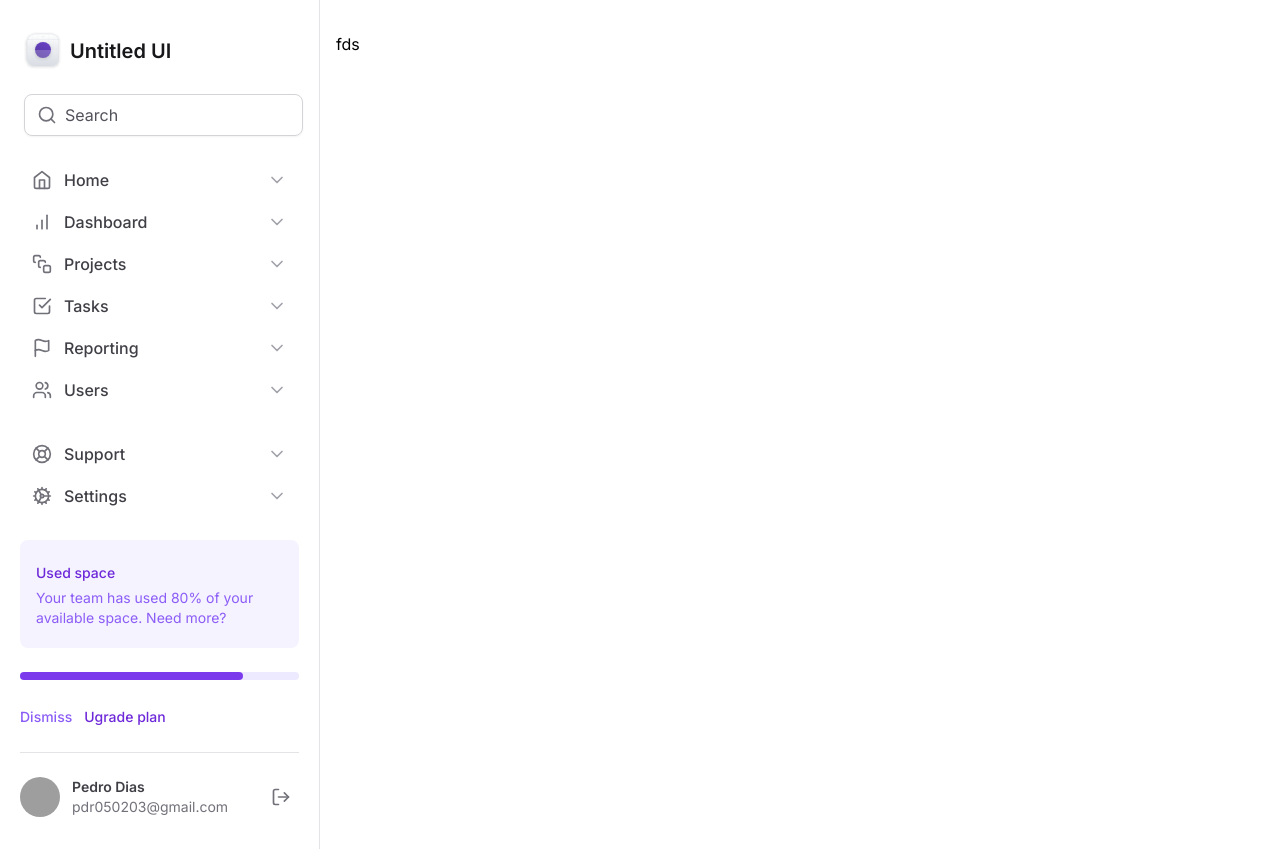
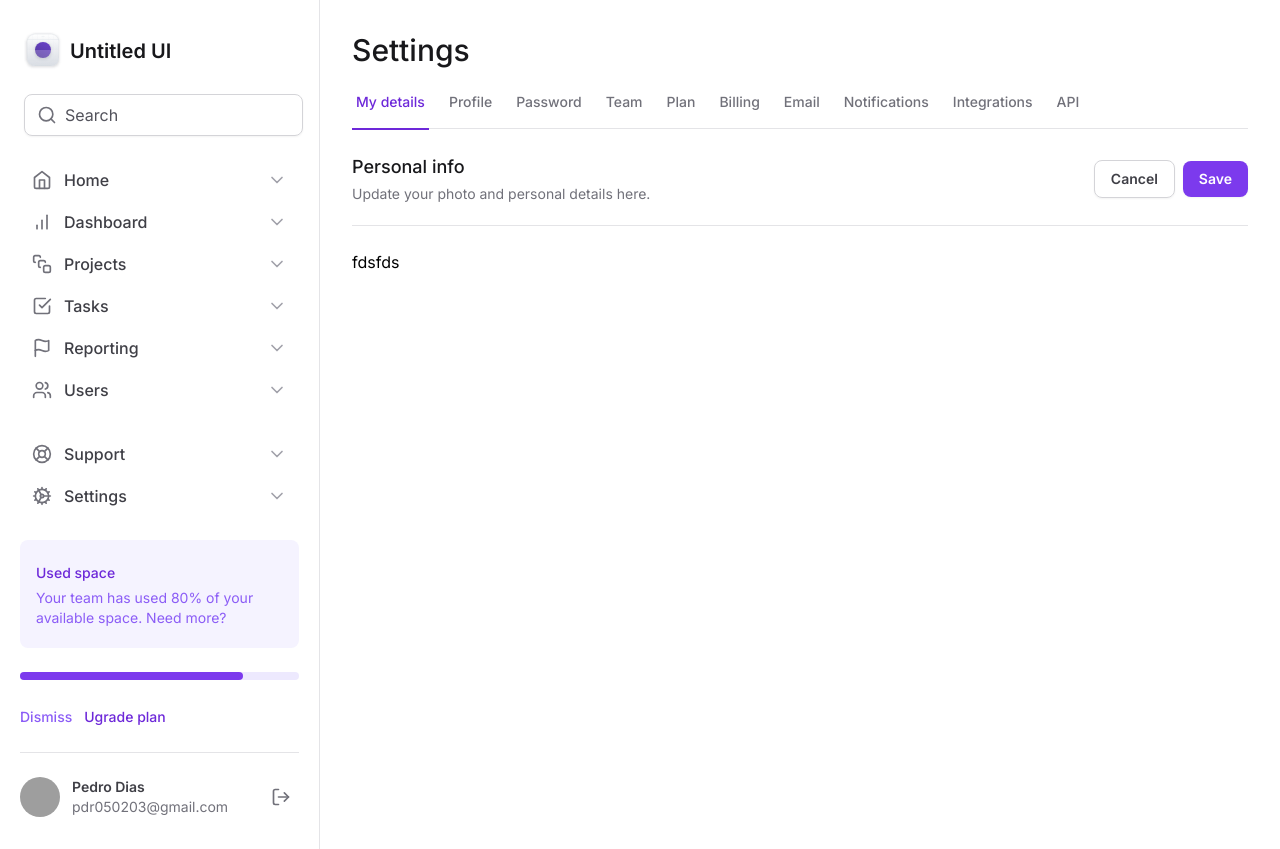
Before and after one commit to diaspd/untitled-ui, a Next.js app: page / in a window 1280 px wide. Built offline with nearby package versions, Linux system fonts and the light colour scheme; grey boxes are pictures that could not be loaded.

Commit message:
added tabs

```diff
--- a/package.json
+++ b/package.json
@@ -9,12 +9,14 @@
     "lint": "next lint"
   },
   "dependencies": {
+    "@radix-ui/react-tabs": "^1.0.4",
     "@types/node": "20.4.5",
     "@types/react": "18.2.18",
     "@types/react-dom": "18.2.7",
     "autoprefixer": "10.4.14",
     "eslint": "8.46.0",
     "eslint-config-next": "13.4.12",
+    "framer-motion": "^10.15.0",
     "lucide-react": "^0.263.1",
     "next": "13.4.12",
     "postcss": "8.4.27",
--- a/src/app/globals.css
+++ b/src/app/globals.css
@@ -1,3 +1,7 @@
 @tailwind base;
 @tailwind components;
 @tailwind utilities;
+
+::-webkit-scrollbar-track  { background: #737373}
+::-webkit-scrollbar { width: .3rem }
+::-webkit-scrollbar-thumb { background-color: #262626 ; border-radius: .5rem }
--- a/src/app/layout.tsx
+++ b/src/app/layout.tsx
@@ -16,7 +16,7 @@ export default function RootLayout({
   children: React.ReactNode
 }) {
   return (
-    <html lang="en">
+    <html lang="en" className="antialiased">
       <head>
         <title>Untitled UI</title>
         <link rel="icon" href="/logomark.ico" sizes="any" />
@@ -25,7 +25,7 @@ export default function RootLayout({
       <body className={inter.className}>
         <div className="grid min-h-screen grid-cols-app">
           <Sidebar />
-          <main className="px-4 pb-12 pt-8">{children}</main>
+          <main className="px-8 pb-12 pt-8 dark:bg-zinc-900">{children}</main>
         </div>
       </body>
     </html>
--- a/src/app/page.tsx
+++ b/src/app/page.tsx
@@ -1,3 +1,43 @@
+import { SettingsTabs } from '@/components/SettingsTabs'
+
 export default function Home() {
-  return <h1>fds</h1>
+  return (
+    <>
+      <h1 className="text-3xl font-medium text-zinc-900 dark:text-zinc-200">
+        Settings
+      </h1>
+
+      <SettingsTabs />
+
+      <div className="mt-6 flex flex-col">
+        <div className="flex items-center justify-between border-b border-zinc-200 pb-5">
+          <div className="space-y-2">
+            <h2 className="text-lg font-medium text-zinc-900">Personal info</h2>
+            <span className="text-sm text-zinc-500">
+              Update your photo and personal details here.
+            </span>
+          </div>
+          <div className="flex items-center gap-2">
+            <button
+              type="button"
+              className="rounded-lg border border-zinc-300 px-4 py-2 text-sm font-semibold text-zinc-700 shadow-sm hover:bg-zinc-50"
+            >
+              Cancel
+            </button>
+            <button
+              type="submit"
+              form="settings"
+              className="rounded-lg bg-violet-600 px-4 py-2 text-sm font-semibold text-white shadow-sm hover:bg-violet-700"
+            >
+              Save
+            </button>
+          </div>
+        </div>
+
+        <form id="settings" className="mt-6 flex w-full flex-col">
+          fdsfds
+        </form>
+      </div>
+    </>
+  )
 }
--- /dev/null
+++ b/src/components/SettingsTabs/TabItem.tsx
@@ -0,0 +1,28 @@
+'use client'
+
+import * as Tabs from '@radix-ui/react-tabs'
+import { motion } from 'framer-motion'
+
+export interface TabItemProps {
+  value: string
+  title: string
+  isSelected?: boolean
+}
+
+export function TabItem({ value, title, isSelected = false }: TabItemProps) {
+  return (
+    <Tabs.Trigger
+      value={value}
+      className="relative px-1 pb-4 text-sm font-medium text-zinc-500 hover:text-violet-700 data-[state=active]:text-violet-700"
+    >
+      <span className="">{title}</span>
+
+      {isSelected && (
+        <motion.div
+          layoutId="activeTab"
+          className="absolute -bottom-0.5 left-0 right-0 h-0.5 bg-violet-700"
+        />
+      )}
+    </Tabs.Trigger>
+  )
+}
--- /dev/null
+++ b/src/components/SettingsTabs/index.tsx
@@ -0,0 +1,58 @@
+'use client'
+
+import * as Tabs from '@radix-ui/react-tabs'
+import { TabItem } from './TabItem'
+import { useState } from 'react'
+
+export function SettingsTabs() {
+  const [currentTab, setCurrentTab] = useState('tab1')
+
+  return (
+    <Tabs.Root value={currentTab} onValueChange={setCurrentTab}>
+      <Tabs.List className="mt-6 flex w-full items-center gap-4 border-b border-zinc-200">
+        <TabItem
+          value="tab1"
+          title="My details"
+          isSelected={currentTab === 'tab1'}
+        />
+        <TabItem
+          value="tab2"
+          title="Profile"
+          isSelected={currentTab === 'tab2'}
+        />
+        <TabItem
+          value="tab3"
+          title="Password"
+          isSelected={currentTab === 'tab3'}
+        />
+        <TabItem value="tab4" title="Team" isSelected={currentTab === 'tab4'} />
+        <TabItem value="tab5" title="Plan" isSelected={currentTab === 'tab5'} />
+        <TabItem
+          value="tab6"
+          title="Billing"
+          isSelected={currentTab === 'tab6'}
+        />
+        <TabItem
+          value="tab7"
+          title="Email"
+          isSelected={currentTab === 'tab7'}
+        />
+        <TabItem
+          value="tab8"
+          title="Notifications"
+          isSelected={currentTab === 'tab8'}
+        />
+        <TabItem
+          value="tab9"
+          title="Integrations"
+          isSelected={currentTab === 'tab9'}
+        />
+        <TabItem
+          value="tab10"
+          title="API"
+          isSelected={currentTab === 'tab10'}
+        />
+      </Tabs.List>
+    </Tabs.Root>
+  )
+}
--- a/src/components/Sidebar/UsedSpaceWidget/index.tsx
+++ b/src/components/Sidebar/UsedSpaceWidget/index.tsx
@@ -33,7 +33,7 @@ export function UsedSpaceWidget() {
           </div>
 
           <div className="h-2 rounded-full bg-violet-100">
-            <div className="h-2 w-4/5 rounded-full bg-violet-600" />
+            <div className="h-2 w-4/5 rounded-full bg-violet-600 dark:bg-purple-500" />
           </div>
 
           <div className="space-x-3">
--- a/src/components/Sidebar/index.tsx
+++ b/src/components/Sidebar/index.tsx
@@ -21,7 +21,7 @@ export function Sidebar() {
 
       <UsedSpaceWidget />
 
-      <div className="h-px bg-zinc-200" />
+      <div className="h-px bg-zinc-200 dark:bg-zinc-700" />
 
       <Profile />
     </aside>
```
Also changed, not shown: 1 other file (tests, documents, lock files or other folders).
